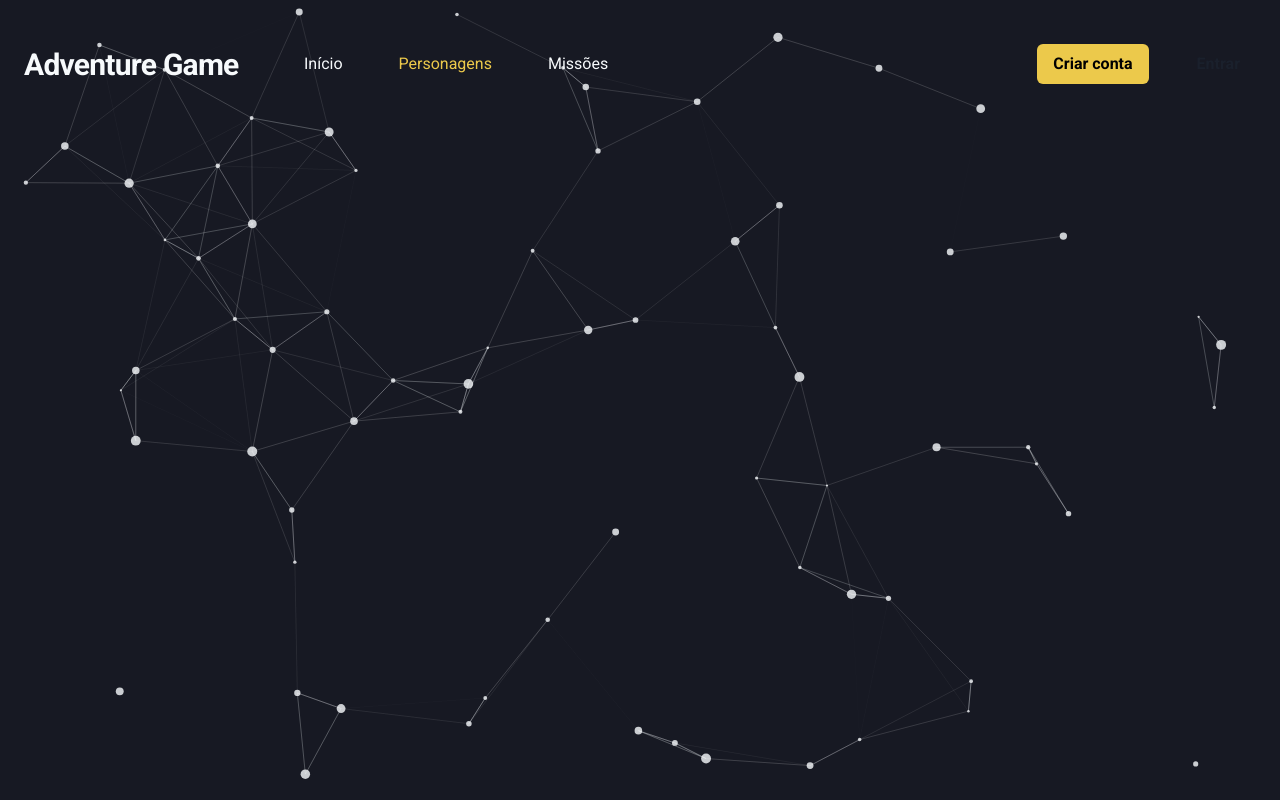
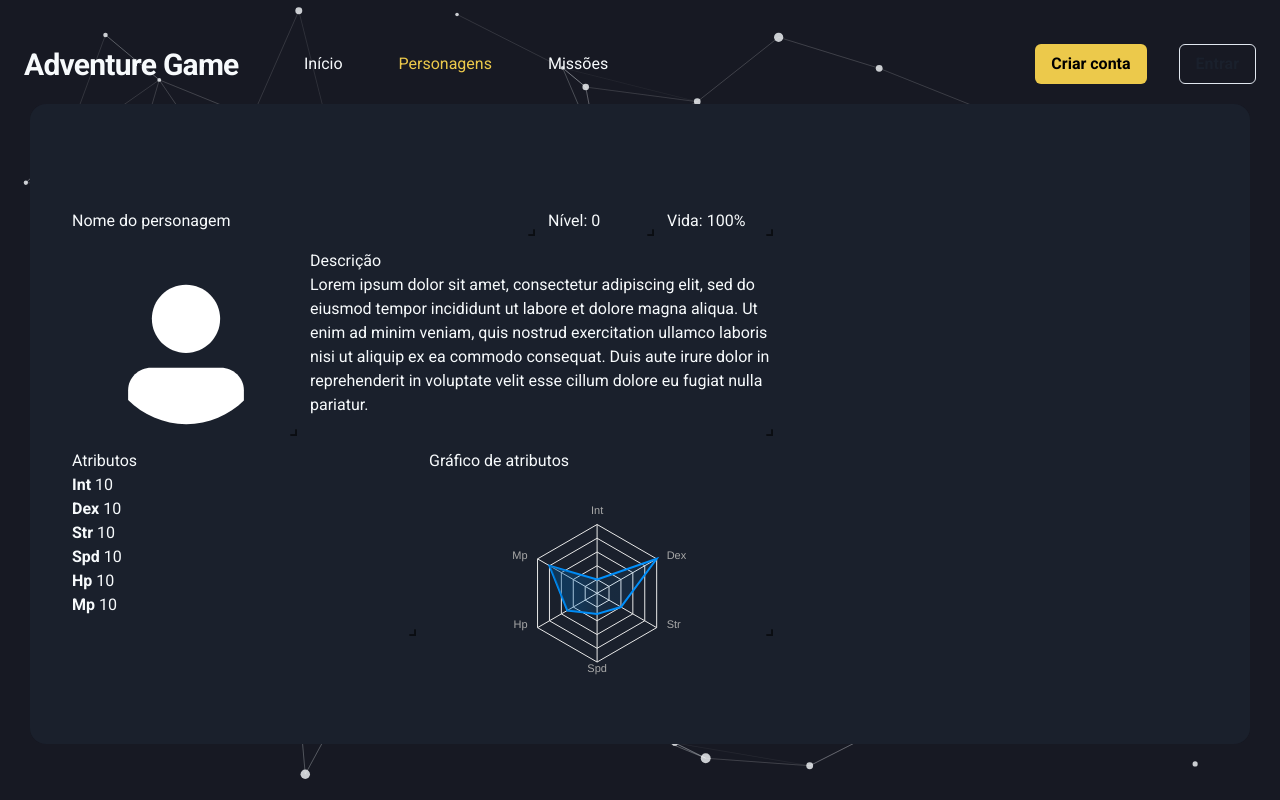
Before and after one commit to ricardossiqueira/adventure_game_front, a Next.js app: page /characters in a window 1280 px wide. Built offline with nearby package versions, Linux system fonts and the light colour scheme.

Commit message:
:heavy_plus_sign: init character card

```diff
--- a/package.json
+++ b/package.json
@@ -15,11 +15,14 @@
     "@emotion/style": "^0.8.0",
     "@emotion/styled": "^11",
     "@hookform/resolvers": "^2.9.0",
+    "apexcharts": "^3.35.3",
     "axios": "^0.27.2",
     "framer-motion": "^6",
     "next": "12.1.6",
     "react": "18.1.0",
+    "react-apexcharts": "^1.4.0",
     "react-dom": "18.1.0",
+    "react-grid-layout": "^1.3.4",
     "react-hook-form": "^7.31.3",
     "react-icons": "^4.4.0",
     "react-query": "^3.39.1",
@@ -33,6 +36,7 @@
     "@testing-library/react": "^13.3.0",
     "@types/node": "^17.0.41",
     "@types/react": "^18.0.12",
+    "@types/react-grid-layout": "^1.3.2",
     "babel-jest": "^28.1.1",
     "eslint": "8.17.0",
     "eslint-config-next": "12.1.6",
--- a/src/components/Header/Profile.tsx
+++ b/src/components/Header/Profile.tsx
@@ -10,6 +10,7 @@ import {
   IconButton,
   HStack,
 } from "@chakra-ui/react";
+import { useRouter } from "next/router";
 import { useState } from "react";
 import {
   RiCloseLine,
@@ -30,6 +31,8 @@ export function Profile({ showProfileData = true }: ProfileProps) {
 
   const [showLogout, setShowLogout] = useState(false);
   const isAuthenticated = false;
+
+  const router = useRouter();
 
   if (isAuthenticated) {
     return (
@@ -65,10 +68,23 @@ export function Profile({ showProfileData = true }: ProfileProps) {
   return (
     <>
       <HStack spacing={"2rem"}>
-        <Button aria-label="Criar conta" colorScheme={"yellow"}>
+        <Button
+          aria-label="Criar conta"
+          colorScheme={"yellow"}
+          _hover={{ bg: "yellow.400", opacity: 0.9 }}
+          onClick={() => {}}
+        >
           Criar conta
         </Button>
-        <Button variant={"ghost"} aria-label="Entrar" colorScheme={"gray"}>
+        <Button
+          variant={"outline"}
+          aria-label="Entrar"
+          colorScheme={"gray"}
+          _hover={{ bg: "gray.700", opacity: 0.9 }}
+          onClick={() => {
+            router.push("/login");
+          }}
+        >
           Entrar
         </Button>
       </HStack>
--- a/src/pages/_app.tsx
+++ b/src/pages/_app.tsx
@@ -7,6 +7,10 @@ import { theme } from "../styles/theme";
 import { queryClient } from "../services/queryClient";
 import { SidebarDrawerProvider } from "../contexts/SidebarDrawerContext";
 import { AnimatedCanvas } from "../components/Background/AnimatedCanvas";
+
+// react-grid-layout required stylesheet imports
+import "/node_modules/react-grid-layout/css/styles.css";
+import "/node_modules/react-resizable/css/styles.css";
 
 function MyApp({ Component, pageProps }: AppProps) {
   return (
--- a/src/pages/characters.tsx
+++ b/src/pages/characters.tsx
@@ -1,8 +1,82 @@
+import {
+  Avatar,
+  Box,
+  ColorModeScript,
+  Flex,
+  List,
+  ListItem,
+  Text,
+  theme,
+} from "@chakra-ui/react";
+import { ApexOptions } from "apexcharts";
+import dynamic from "next/dynamic";
 import Head from "next/head";
+import React from "react";
+import GridLayout from "react-grid-layout";
+
 import { Header } from "../components/Header";
 import { Sidebar } from "../components/Sidebar";
 
+const Chart = dynamic(() => import("react-apexcharts"), { ssr: false });
+
 export default function Characters() {
+  const chartSeries = [
+    {
+      name: "Series 1",
+      data: [20, 100, 40, 30, 50, 80],
+    },
+  ];
+  const chartOptions: ApexOptions = {
+    chart: {
+      type: "radar",
+
+      toolbar: { show: false },
+      zoom: { enabled: false },
+      foreColor: theme.colors.gray[50],
+    },
+    grid: { show: false },
+    dataLabels: {
+      enabled: false,
+    },
+    tooltip: {
+      enabled: false,
+    },
+    yaxis: {
+      show: false,
+    },
+    markers: {
+      size: 0,
+    },
+    xaxis: {
+      categories: ["Int", "Dex", "Str", "Spd", "Hp", "Mp"],
+      axisBorder: {
+        color: theme.colors.gray[50],
+      },
+      axisTicks: {
+        color: theme.colors.gray[50],
+      },
+    },
+    fill: {
+      opacity: 0.3,
+      type: "gradient",
+      gradient: {
+        shade: "dark",
+        opacityFrom: 0.7,
+        opacityTo: 0.3,
+      },
+    },
+  };
+
+  const layout = [
+    { i: "char_name", x: 0, y: 0, w: 4, h: 1 },
+    { i: "char_lvl", x: 4, y: 0, w: 1, h: 1 },
+    { i: "char_lifes", x: 5, y: 0, w: 1, h: 1 },
+    { i: "char_img", x: 0, y: 1, w: 2, h: 5 },
+    { i: "char_desc", x: 2, y: 1, w: 4, h: 5 },
+    { i: "char_attrs", x: 0, y: 2, w: 3, h: 5, minW: 3, minH: 2 },
+    { i: "char_attrs_chart", x: 3, y: 2, w: 3, h: 5, minW: 3, minH: 3 },
+  ];
+
   return (
     <>
       <Head>
@@ -10,7 +84,76 @@ export default function Characters() {
       </Head>
       <Header />
       <Sidebar />
-      <main></main>
+      <main>
+        <Flex
+          maxW={1220}
+          my={"0"}
+          mx={"auto"}
+          py={0}
+          px={"2rem"}
+          h={"calc(100vh - 10rem)"}
+          alignItems={"center"}
+          justifyContent={"space-between"}
+          background={"gray.800"}
+          backdropFilter={"blur(10px)"}
+          borderRadius={"1rem"}
+        >
+          <GridLayout
+            className="layout"
+            layout={layout}
+            cols={10}
+            rowHeight={30}
+            width={1200}
+          >
+            <Text key={"char_name"}>Nome do personagem</Text>
+            <Text key={"char_lvl"}>Nível: 0</Text>
+            <Text key={"char_lifes"}>Vida: 100%</Text>
+            <Avatar key={"char_img"} background={"Transparent"} />
+            <Box key={"char_attrs"} background={"Transparent"}>
+              <Text as="h3">Atributos</Text>
+              <List>
+                <ListItem>
+                  <strong>Int</strong> 10
+                </ListItem>
+                <ListItem>
+                  <strong>Dex</strong> 10
+                </ListItem>
+                <ListItem>
+                  <strong>Str</strong> 10
+                </ListItem>
+                <ListItem>
+                  <strong>Spd</strong> 10
+                </ListItem>
+                <ListItem>
+                  <strong>Hp</strong> 10
+                </ListItem>
+                <ListItem>
+                  <strong>Mp</strong> 10
+                </ListItem>
+              </List>
+            </Box>
+            <Box key={"char_attrs_chart"}>
+              <Text as="h3">Gráfico de atributos</Text>
+              <Chart
+                options={chartOptions}
+                series={chartSeries}
+                type={chartOptions.chart.type}
+              />
+            </Box>
+            <Box key={"char_desc"}>
+              <Text as="h3">Descrição</Text>
+              <Text as="p">
+                Lorem ipsum dolor sit amet, consectetur adipiscing elit, sed do
+                eiusmod tempor incididunt ut labore et dolore magna aliqua. Ut
+                enim ad minim veniam, quis nostrud exercitation ullamco laboris
+                nisi ut aliquip ex ea commodo consequat. Duis aute irure dolor
+                in reprehenderit in voluptate velit esse cillum dolore eu fugiat
+                nulla pariatur.
+              </Text>
+            </Box>
+          </GridLayout>
+        </Flex>
+      </main>
     </>
   );
 }
```
Also changed, not shown: 1 other file (tests, documents, lock files or other folders).
